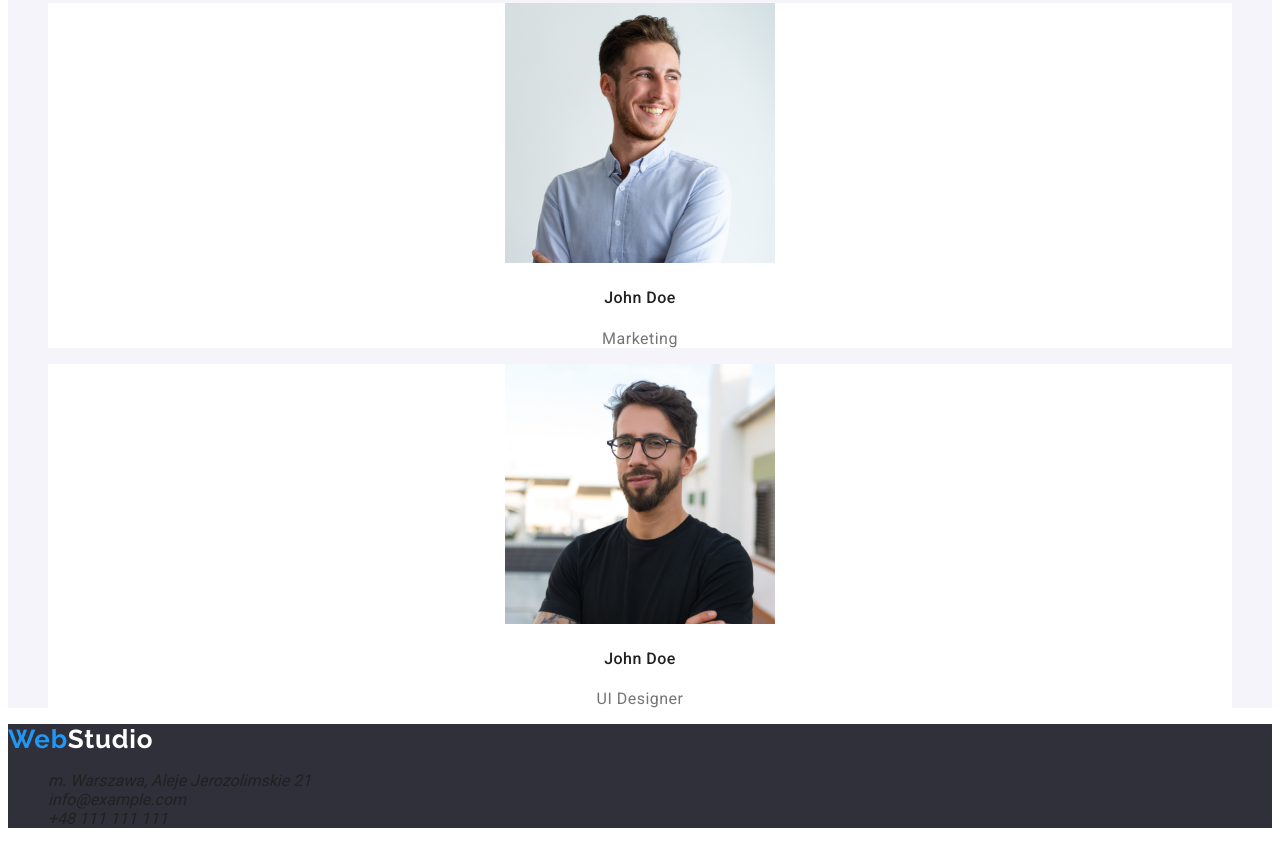
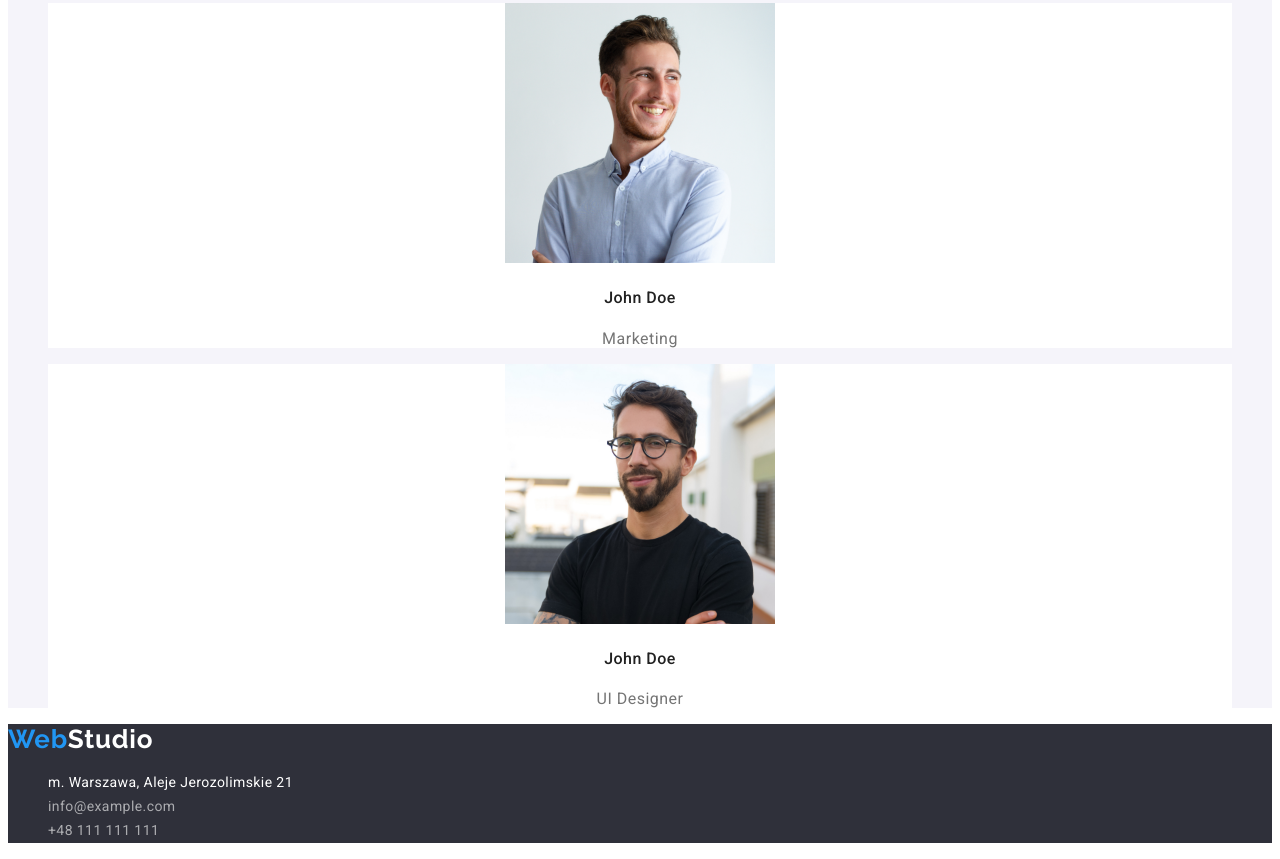
Before and after one commit to AlinaBielska/goit-markup-hw-02, a plain HTML site: page index.html in a window 1280 px wide. Shown: the part 1855-2714 px from the top of the page. Drawn offline with Linux system fonts and the light colour scheme.

Commit message:
poprawiono font i contact w footerze

```diff
--- a/css/styles.css
+++ b/css/styles.css
@@ -10,7 +10,7 @@ body {
     --extra-gray: #757575;
     --main-white: #FFFFFF;
     --total-black: #000000;
-    -color-contact: rgba(255, 255, 255, 0.6);
+    --color-contact: rgba(255, 255, 255, 0.6);
 }
 .list-style {
     list-style: none;
@@ -51,10 +51,6 @@ body {
 }
 .logo-white {
     color: var(--main-white);
-}
-.lower-contact {
-    color: var(--color-contact);
-    cursor: pointer;
 }
 .background-styling {
     background-color: var(--background-gray);
@@ -131,6 +127,7 @@ body {
     cursor: pointer;
 }
 .services {
+    font-family: inherit;
     font-weight: 500;
     font-size: 16px;
     line-height: 1.62;
@@ -144,3 +141,18 @@ body {
     color: var(--main-white);
     background-color: var(--brand-color);
 }
+.lower-contact {
+    font-style: normal;
+    font-size: 14px;
+    line-height: 1.71;
+    letter-spacing: 0.03em;
+    color: var(--color-contact);
+    cursor: pointer;
+}
+.lower-address {
+    font-style: normal;
+    font-size: 14px;
+    line-height: 1.71;
+    letter-spacing: 0.03em;
+    color: var(--main-white);
+}
--- a/index.html
+++ b/index.html
@@ -110,7 +110,7 @@
       <a href="./index.html" class="color-logo logo-white"><span class="color-logo-web">Web</span>Studio</a>
       <address>
       <ul class="list-style">
-         <li>m. Warszawa, Aleje Jerozolimskie 21</li>
+         <li class="lower-address">m. Warszawa, Aleje Jerozolimskie 21</li>
          <li class="lower-contact">info@example.com</li>
          <li class="lower-contact">+48 111 111 111</li>
       </ul>
```
Also changed, not shown: portfolio.html (+1 -1 lines).
